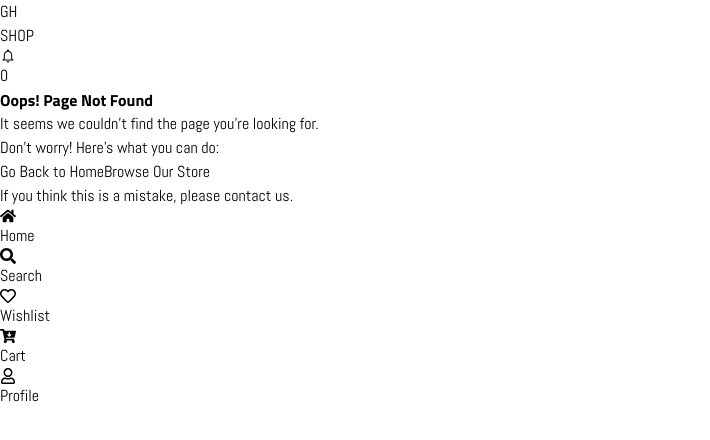
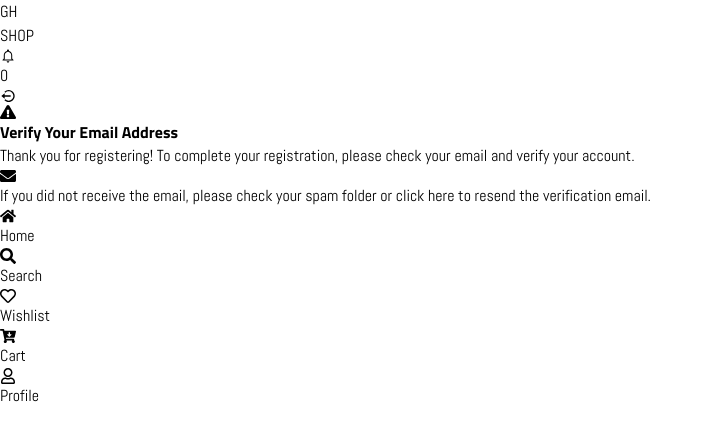
Before and after one commit to mhgkhan/ghazna.shop, a React (Vite) app: page /checkemailverification in a window 1280 px wide. Shown: the top 440 px of the page, without its empty margins (0-710 px from the left). Built offline with nearby package versions, Linux system fonts and the light colour scheme; sample sign-in values are in the browser's storage.

Commit message:
Add email verification check and new CheckEmailVerification page; update navigation logic in Login and Register

```diff
--- a/src/App.jsx
+++ b/src/App.jsx
@@ -13,6 +13,7 @@ import Login from './pages/Login'
 import { Navigate } from "react-router-dom"
 import { useAppContext } from './context/AuthContext'
 import Register from './pages/Register'
+import CheckEmailVerification from './pages/CheckEmailVerification'
 
 
 
@@ -37,6 +38,7 @@ function App() {
           <Route path='/register' element={token ? <Navigate to={'/profile'} /> : <Register />} />
           <Route path='/login' element={token ? <Navigate to={'/profile'} /> : <Login />} />
           <Route path='/profile' element={token ? <Profile /> : <Navigate to={'/login'} />} />
+          <Route path='/checkemailverification' element={token ? <CheckEmailVerification /> : <Navigate to={'/login'} />} />
           {/* <Route path='/profile' element={token ? <Profile /> : <Navigate to={'/login'} />}>
             <Route path='/products/' element={<Profile />} />
             <Route path='/settings/' element={<Profile />} />
--- a/src/components/ui/Header.jsx
+++ b/src/components/ui/Header.jsx
@@ -1,7 +1,13 @@
 import React from 'react'
-import {IoMdNotificationsOutline} from "react-icons/io"
+import { BiLogOutCircle } from 'react-icons/bi'
+import { IoMdNotificationsOutline } from "react-icons/io"
+import { useAppContext } from '../../context/AuthContext'
 
 const Header = () => {
+
+    const { token, removeToken } = useAppContext();
+
+
     return (
         <header className='w-full  sticky top-0 z-50 bg-white'>
             <div className="container mx-auto">
@@ -14,9 +20,15 @@ const Header = () => {
                             SHOP
                         </div>
                     </div>
-                    <div className="notification-icon p-1 relative ">
-                        <IoMdNotificationsOutline className='text-3xl text-orange-600' />
-                        <span className='absolute top-0 rounded-full bg-orange-900 text-white left-4 w-[20px] h-[20px] flex items-center justify-center'>0</span>
+                    <div className="icons-area mr-2 flex items-center justify-center gap-5">
+                        <div className="notification-icon p-1 relative ">
+                            <IoMdNotificationsOutline className='text-3xl text-orange-600' />
+                            <span className='absolute top-0 rounded-full bg-orange-900 text-white left-4 w-[20px] h-[20px] flex items-center justify-center'>0</span>
+                        </div>
+                        {token ? <div onClick={removeToken} title='Logout' className="cursor-pointer hover:bg-red-800 active:bg-red-900 active:scale-90 notification-icon p-1 relative bg-red-500 rounded-md text-white">
+                            <BiLogOutCircle className='text-3xl rotate-180' />
+                            {/* <span className='absolute top-0 rounded-full bg-orange-900 text-white left-4 w-[20px] h-[20px] flex items-center justify-center'>0</span> */}
+                        </div> : ""}
                     </div>
                 </div>
             </div>
--- a/src/context/AuthContext.jsx
+++ b/src/context/AuthContext.jsx
@@ -15,7 +15,7 @@ export const AppContextProvider = ({ children }) => {
 
     useEffect(() => {
         setToken(localStorage.getItem("authToken"))
-    }, [authToken])
+    }, [authToken, removeToken])
 
 
     return <AppContext.Provider value={{
--- /dev/null
+++ b/src/pages/CheckEmailVerification.jsx
@@ -0,0 +1,27 @@
+import React from 'react'
+import { FaEnvelope, FaExclamationTriangle } from 'react-icons/fa'
+import { Link } from 'react-router-dom'
+
+const CheckEmailVerification = () => {
+
+
+
+
+    return (
+        <main className='min-h-screen flex items-start mt-5 justify-center px-2 md:px-0 bg-gray-100'>
+            <div className="container mx-auto text-center p-6 bg-white shadow-md rounded-md">
+                <FaExclamationTriangle className="text-yellow-500 text-6xl mx-auto mb-4" />
+                <h1 className="text-2xl font-bold mb-2">Verify Your Email Address</h1>
+                <p className="text-gray-700 mb-4">
+                    Thank you for registering! To complete your registration, please check your email and verify your account.
+                </p>
+                <FaEnvelope className="text-blue-500 text-4xl mx-auto mb-4" />
+                <p className="text-gray-700">
+                    If you did not receive the email, please check your spam folder or <Link to="/resend-verification" className="text-blue-500 underline">click here</Link> to resend the verification email.
+                </p>
+            </div>
+        </main>
+    )
+}
+
+export default CheckEmailVerification
--- a/src/pages/Login.jsx
+++ b/src/pages/Login.jsx
@@ -77,7 +77,13 @@ const Login = () => {
           setFormData({ email: "", password: "" })
           toast.success("Login successfull");
           storeToken(response.data?.token);
-          nevigate("/profile/")
+          setTimeout(() => {}, 2000);
+          if(response.data.verified === true) {
+            nevigate('/profile')
+          }
+          else{
+            nevigate('/checkemailverification')
+          }
         }
         else {
           setIsRecieveErr(true);
--- a/src/pages/Profile.jsx
+++ b/src/pages/Profile.jsx
@@ -1,6 +1,10 @@
 import React from 'react'
 
 const Profile = () => {
+
+
+
+
   return (
     <div>
       this is profile
--- a/src/pages/Register.jsx
+++ b/src/pages/Register.jsx
@@ -83,7 +83,13 @@ const Register = () => {
           setFormData({ email: "", password: "", confirmPassword: "" })
           toast.success("Registration successfull");
           storeToken(response.data?.token);
-          nevigate("/profile/")
+          setTimeout(() => {}, 2000);
+          if (response.data.verified) {
+            nevigate('/profile')
+          }
+          else {
+            nevigate('/checkemailverification')
+          }
         }
         else {
           setIsRecieveErr(true);
```
